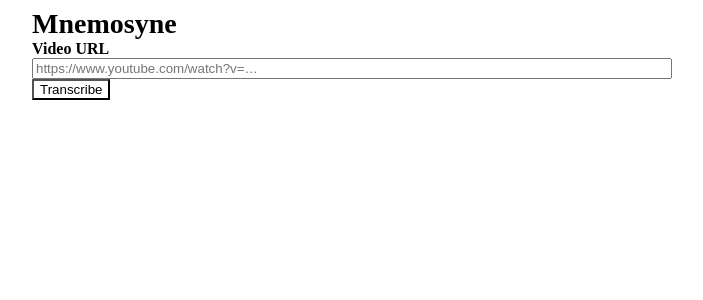
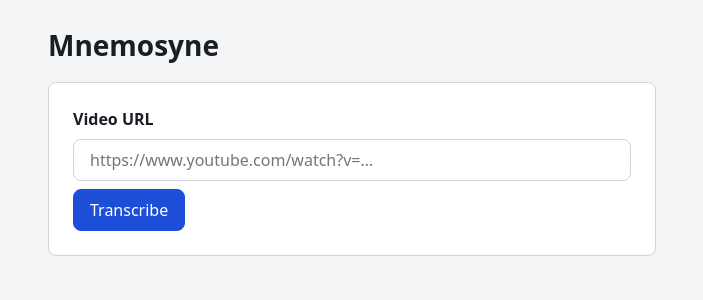
Before and after one commit to recursive-reshy/mnemosyne, a React (Vite) app in the folder apps/web/: page / in a window 1280 px wide. Shown: the top 300 px of the page, without its empty margins (288-991 px from the left). Built offline with nearby package versions, Linux system fonts and the light colour scheme.

Commit message:
feat: global css

```diff
--- /dev/null
+++ b/apps/web/src/global.css
@@ -0,0 +1,91 @@
+:root {
+  color-scheme: light dark;
+  --color-background: #f4f5f7;
+  --color-surface: #ffffff;
+  --color-border: #d0d5dd;
+  --color-text: #1a1d23;
+  --color-muted: #475467;
+  --color-accent: #1d4ed8;
+  --color-on-accent: #ffffff;
+  --color-error: #b42318;
+  --color-error-background: #fef3f2;
+  --color-success: #166534;
+  --space-1: 0.25rem;
+  --space-2: 0.5rem;
+  --space-3: 1rem;
+  --space-4: 1.5rem;
+  --radius: 0.5rem;
+}
+
+@media ( prefers-color-scheme: dark ) {
+  :root {
+    --color-background: #12141a;
+    --color-surface: #1c1f27;
+    --color-border: #3a3f4b;
+    --color-text: #f2f4f7;
+    --color-muted: #a4acb9;
+    --color-accent: #7ea6ff;
+    --color-on-accent: #0b1220;
+    --color-error: #ff8a80;
+    --color-error-background: #3a1c1a;
+    --color-success: #6fd08c;
+  }
+}
+
+*,
+*::before,
+*::after {
+  box-sizing: border-box;
+}
+
+body {
+  margin: 0;
+  background: var( --color-background );
+  color: var( --color-text );
+  font-family: system-ui, -apple-system, 'Segoe UI', Roboto, sans-serif;
+  font-size: 1rem;
+  line-height: 1.5;
+}
+
+a {
+  color: var( --color-accent );
+}
+
+input {
+  width: 100%;
+  padding: var( --space-2 ) var( --space-3 );
+  border: 1px solid var( --color-border );
+  border-radius: var( --radius );
+  background: var( --color-surface );
+  color: inherit;
+  font: inherit;
+}
+
+button {
+  padding: var( --space-2 ) var( --space-3 );
+  border: 1px solid var( --color-accent );
+  border-radius: var( --radius );
+  background: transparent;
+  color: var( --color-accent );
+  font: inherit;
+  cursor: pointer;
+}
+
+button:disabled,
+input:disabled {
+  opacity: 0.6;
+  cursor: not-allowed;
+}
+
+.alert {
+  width: 100%;
+  margin: 0;
+  padding: var( --space-2 ) var( --space-3 );
+  border-left: 4px solid var( --color-error );
+  background: var( --color-error-background );
+}
+
+:focus-visible {
+  outline: 2px solid var( --color-accent );
+  outline-offset: 2px;
+}
--- a/apps/web/src/main.tsx
+++ b/apps/web/src/main.tsx
@@ -3,6 +3,7 @@
 import { createRoot } from 'react-dom/client'
 // App
 import { App } from './App'
+import './global.css'
 
 createRoot( document.getElementById( 'root' )! ).render(
   <StrictMode>
```
